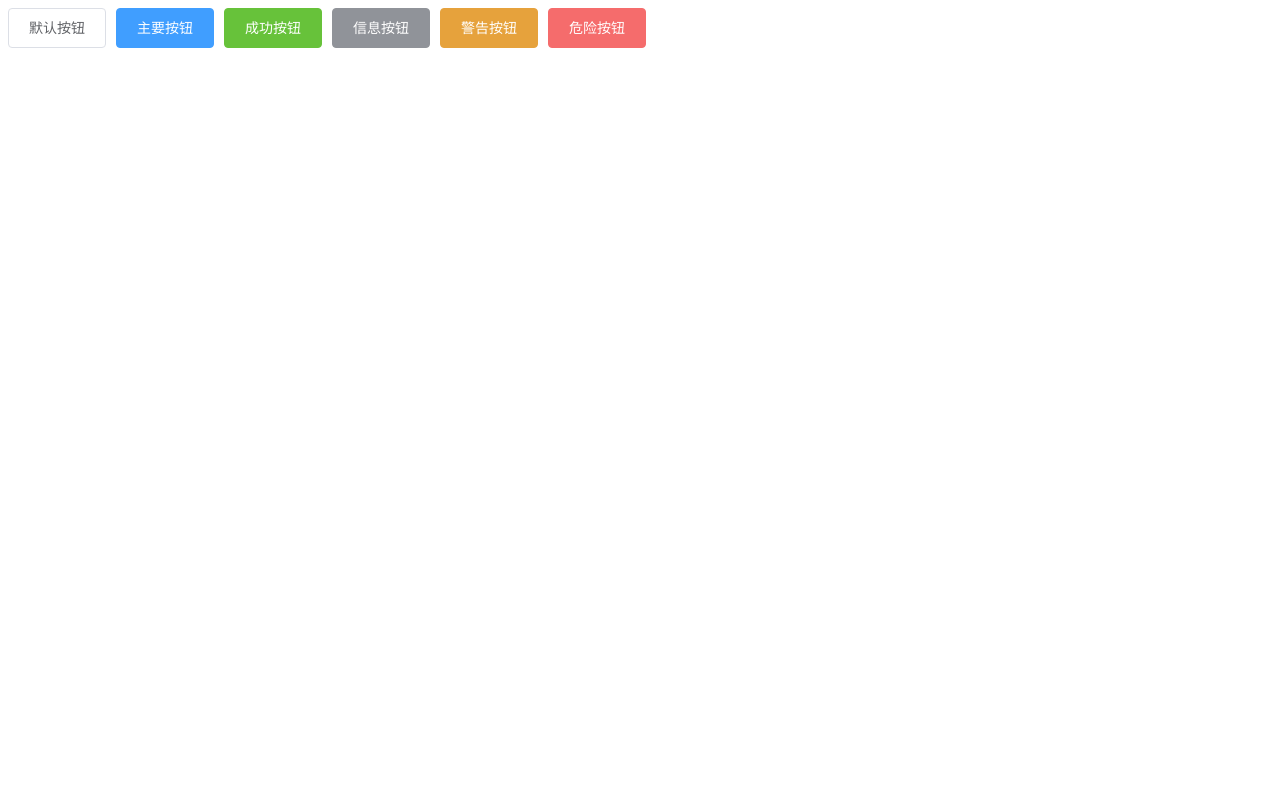
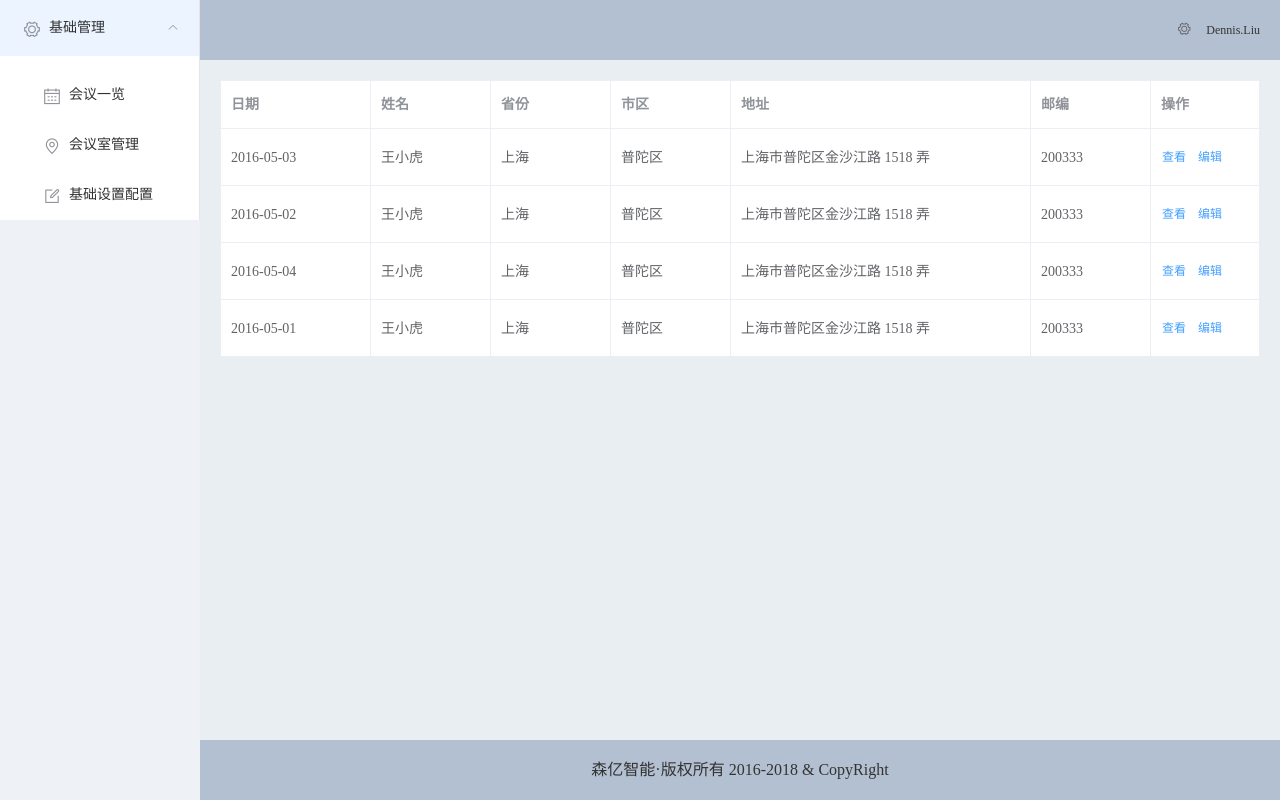
Before and after one commit to mrbeans/SoMuchMeeting, a Vue app in the folder src/somuchmeeting-ui/: page / in a window 1280 px wide. Built offline with nearby package versions, Linux system fonts and the light colour scheme.

Commit message:
init container

```diff
--- a/src/somuchmeeting-ui/build/webpack.dev.conf.js
+++ b/src/somuchmeeting-ui/build/webpack.dev.conf.js
@@ -55,8 +55,7 @@ const devWebpackConfig = merge(baseWebpackConfig, {
     new HtmlWebpackPlugin({
       filename: 'index.html',
       template: 'index.html',
-      inject: true,
-      favicon:path.resolve('favicon.icon')
+      inject: true
     }),
     // copy custom static assets
     new CopyWebpackPlugin([
--- a/src/somuchmeeting-ui/config/index.js
+++ b/src/somuchmeeting-ui/config/index.js
@@ -23,7 +23,7 @@ module.exports = {
     // Use Eslint Loader?
     // If true, your code will be linted during bundling and
     // linting errors and warnings will be shown in the console.
-    useEslint: true,
+    useEslint: false,
     // If true, eslint errors and warnings will also be shown in the error overlay
     // in the browser.
     showEslintErrorsInOverlay: false,
--- /dev/null
+++ b/src/somuchmeeting-ui/src/assets/style/site.css
@@ -0,0 +1,48 @@
+html,body,#app,.el-container{
+    height: 100%;
+    margin: 0px;
+    padding: 0px;
+}
+.el-header,
+.el-footer {
+  background-color: #B3C0D1;
+  color: #333;
+  text-align: center;
+  line-height: 60px;
+}
+
+.el-aside {
+  background-color: rgb(238, 241, 246);
+  color: #333;
+  text-align: center;
+  line-height: 200px;
+}
+
+.el-main {
+  background-color: #E9EEF3;
+  color: #333;
+  text-align: center;
+}
+
+body>.el-container {
+  margin-bottom: 40px;
+}
+
+.el-container:nth-child(5) .el-aside,
+.el-container:nth-child(6) .el-aside {
+  line-height: 260px;
+}
+
+.el-container:nth-child(7) .el-aside {
+  line-height: 320px;
+}
+.common-bg{
+    background-color: #fff;
+}
+.el-submenu,
+.el-menu-item-group{
+    text-align: left;
+}
+.el-table th{
+    text-align: center;
+}
--- a/src/somuchmeeting-ui/src/main.js
+++ b/src/somuchmeeting-ui/src/main.js
@@ -5,11 +5,14 @@ import App from './App'
 import router from './router'
 import ElementUI from 'element-ui'
 import 'element-ui/lib/theme-chalk/index.css'
+import '@/assets/style/site.css'
 
 Vue.config.productionTip = false
 Vue.use(ElementUI)
 
 /* eslint-disable no-new */
+/* eslint-disable */
+
 new Vue({
   el: '#app',
   router,
--- a/src/somuchmeeting-ui/src/router/index.js
+++ b/src/somuchmeeting-ui/src/router/index.js
@@ -1,6 +1,7 @@
 import Vue from 'vue'
 import Router from 'vue-router'
 import DashBoard from '@/view/dashboard'
+import Index from '@/view/index'
 
 Vue.use(Router)
 
@@ -9,7 +10,14 @@ export default new Router({
     {
       path: '/',
       name: 'DashBoard',
-      component: DashBoard
+      component: DashBoard,
+      children: [
+        {
+          path: '/',
+          name: Index,
+          component: Index
+        }
+      ]
     }
   ]
 })
--- a/src/somuchmeeting-ui/src/view/dashboard.vue
+++ b/src/somuchmeeting-ui/src/view/dashboard.vue
@@ -1,12 +1,47 @@
 <template>
-  <div>
-    <el-row>
-      <el-button>默认按钮</el-button>
-      <el-button type="primary">主要按钮</el-button>
-      <el-button type="success">成功按钮</el-button>
-      <el-button type="info">信息按钮</el-button>
-      <el-button type="warning">警告按钮</el-button>
-      <el-button type="danger">危险按钮</el-button>
-    </el-row>
-  </div>
+  <el-container>
+    <el-aside width="200px">
+      <el-menu :default-openeds="['1']">
+        <el-submenu index="1">
+          <template slot="title">
+            <i class="el-icon-setting"></i>基础管理
+          </template>
+          <el-menu-item-group>
+            <el-menu-item index="1-1">
+              <i class="el-icon-date"></i>会议一览
+            </el-menu-item>
+            <el-menu-item index="1-2">
+              <i class="el-icon-location-outline"></i>会议室管理
+            </el-menu-item>
+            <el-menu-item index="1-3">
+              <i class="el-icon-edit-outline"></i>基础设置配置
+            </el-menu-item>
+          </el-menu-item-group>
+        </el-submenu>
+      </el-menu>
+    </el-aside>
+    <el-container>
+      <el-header style="text-align: right; font-size: 12px">
+        <el-dropdown>
+          <i class="el-icon-setting" style="margin-right: 15px"></i>
+          <el-dropdown-menu slot="dropdown">
+            <el-dropdown-item>查看</el-dropdown-item>
+            <el-dropdown-item>新增</el-dropdown-item>
+            <el-dropdown-item>删除</el-dropdown-item>
+          </el-dropdown-menu>
+        </el-dropdown>
+        <span>Dennis.Liu</span>
+      </el-header>
+      <el-main>
+        <router-view />
+      </el-main>
+      <el-footer>
+        <el-row>
+          <el-col :span="24">
+            <div class="grid-content bg-purple-dark">森亿智能·版权所有 2016-2018 & CopyRight</div>
+          </el-col>
+        </el-row>
+      </el-footer>
+    </el-container>
+  </el-container>
 </template>
--- /dev/null
+++ b/src/somuchmeeting-ui/src/view/index.vue
@@ -0,0 +1,61 @@
+<template>
+  <div class="common-bg">
+    <el-table :data="tableData" border style="width: 100%">
+      <el-table-column fixed prop="date" label="日期" width="150"></el-table-column>
+      <el-table-column prop="name" label="姓名" width="120"></el-table-column>
+      <el-table-column prop="province" label="省份" width="120"></el-table-column>
+      <el-table-column prop="city" label="市区" width="120"></el-table-column>
+      <el-table-column prop="address" label="地址" width="300"></el-table-column>
+      <el-table-column prop="zip" label="邮编" width="120"></el-table-column>
+      <el-table-column fixed="right" label="操作" width="*">
+        <template slot-scope="scope">
+          <el-button @click="handleClick(scope.row)" type="text" size="small">查看</el-button>
+          <el-button type="text" size="small">编辑</el-button>
+        </template>
+      </el-table-column>
+    </el-table>
+  </div>
+</template>
+<script>
+export default {
+    name: 'Index',
+    methods: {
+        handleClick(row) {
+        console.log(row);
+        }
+    },
+    data() {
+        return {
+        tableData: [{
+            date: '2016-05-03',
+            name: '王小虎',
+            province: '上海',
+            city: '普陀区',
+            address: '上海市普陀区金沙江路 1518 弄',
+            zip: 200333
+        }, {
+            date: '2016-05-02',
+            name: '王小虎',
+            province: '上海',
+            city: '普陀区',
+            address: '上海市普陀区金沙江路 1518 弄',
+            zip: 200333
+        }, {
+            date: '2016-05-04',
+            name: '王小虎',
+            province: '上海',
+            city: '普陀区',
+            address: '上海市普陀区金沙江路 1518 弄',
+            zip: 200333
+        }, {
+            date: '2016-05-01',
+            name: '王小虎',
+            province: '上海',
+            city: '普陀区',
+            address: '上海市普陀区金沙江路 1518 弄',
+            zip: 200333
+        }]
+        }
+    }
+}
+</script>
```
